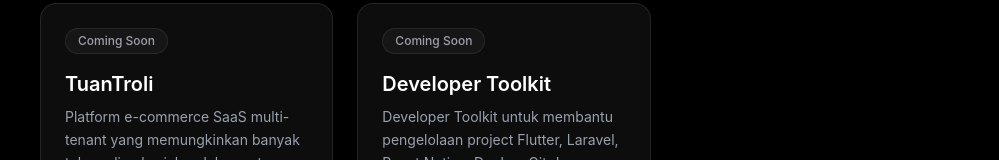
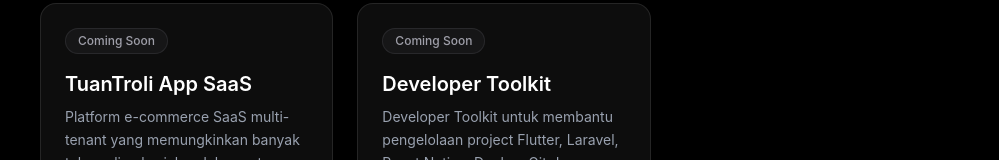
Before and after one commit to sekelilingmuofficial-create/sekelilingmu-docs, a Next.js app: page /projects in a window 1280 px wide. Shown: the part 1388-1548 px from the top of the page, without its empty margins (280-1279 px from the left). Built offline with nearby package versions, Linux system fonts and the light colour scheme.

Commit message:
Add files via upload

```diff
--- a/app/projects/page.tsx
+++ b/app/projects/page.tsx
@@ -145,7 +145,7 @@
   },
 
     {
-    title: "TuanTroli",
+    title: "TuanTroli App SaaS",
 
     description:
       "Platform e-commerce SaaS multi-tenant yang memungkinkan banyak toko online berjalan dalam satu sistem. Warna, logo, dan tema tampilan bisa disesuaikan penuh sesuai identitas brand tiap pelanggan.",
```
